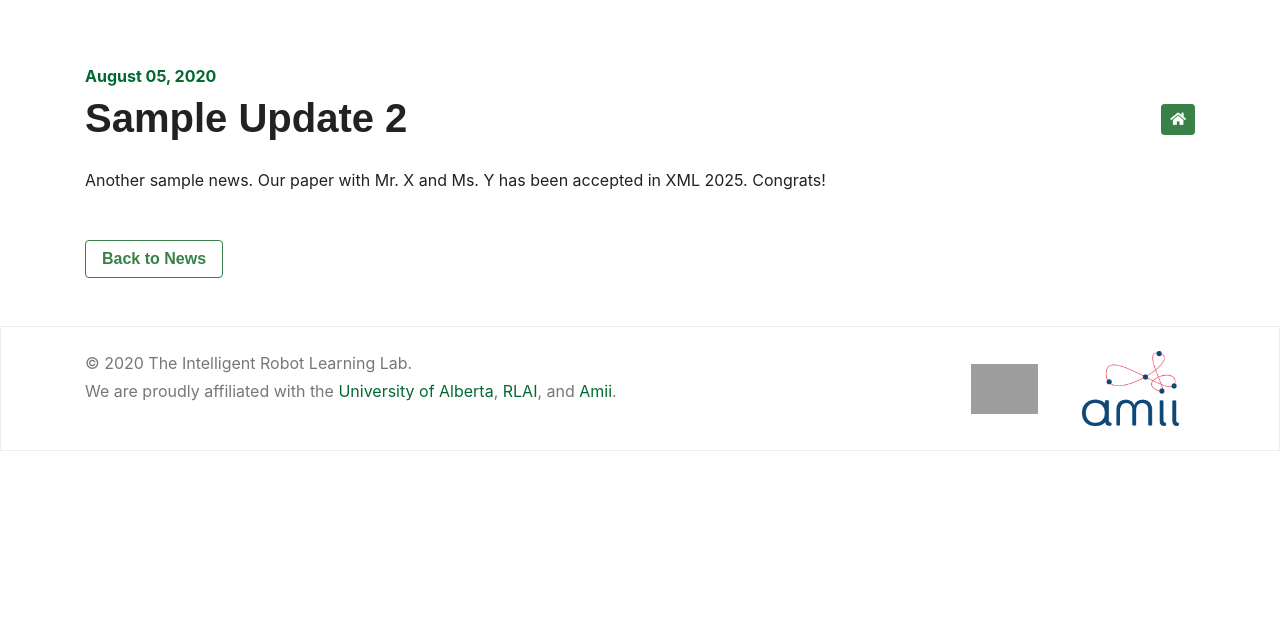
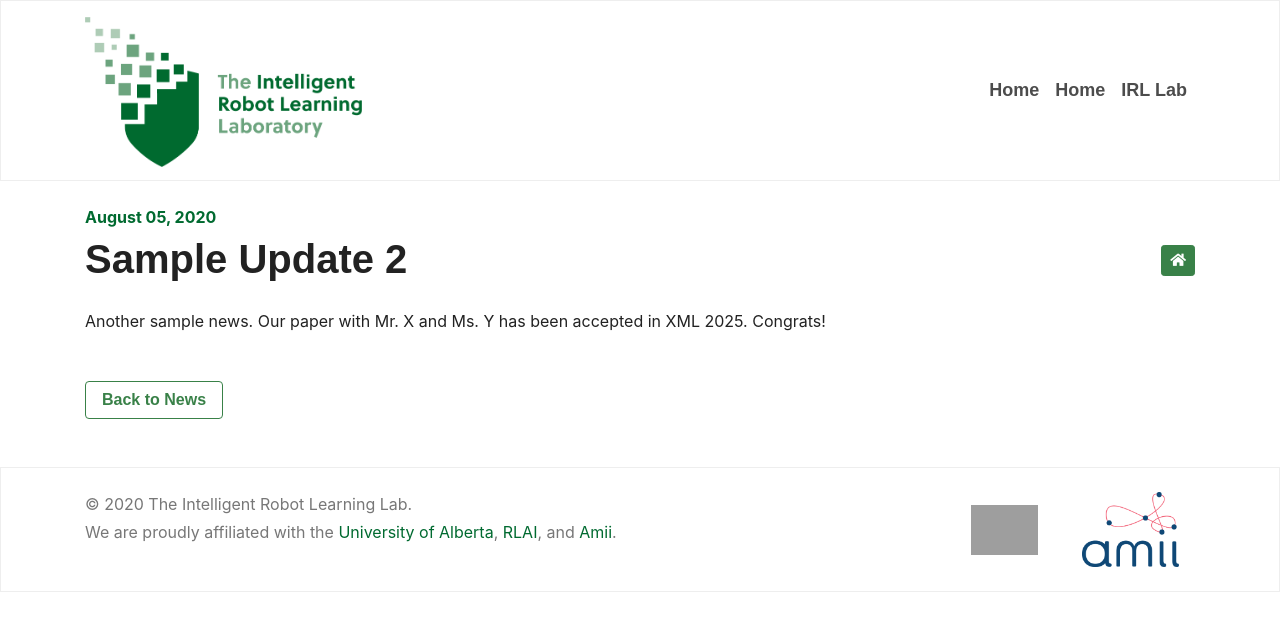
Before and after one commit to suzhang94/suzhang94.github.io, a Jekyll site: the page built from news/_posts/2020-08-05-sample-update-2.md, in a window 1280 px wide. Shown: the top 631 px of the page. Built offline with Jekyll 4.4.1, drawn with Linux system fonts in a browser that asks for light colours; grey boxes are pictures that could not be loaded.

Commit message:
new page

```diff
--- a/_config.yml
+++ b/_config.yml
@@ -11,7 +11,7 @@ description: ""  # Put a short description of your website here. It'll show on t
 url: "https://suzhang94.github.io"  # Complete URL of your website, e.g. https://username.github.io or https://username.com
 baseurl: ""  # If website is served from a subdirectory, put its name here with leading slash (e.g. /directory).
 ga_tracking_id: ""  # Google Analytics tracking ID
-show_header: false  # Whether to show a header on the top of all pages or not.
+show_header: true  # Whether to show a header on the top of all pages or not.
 
 # Author settings
 author:
```
